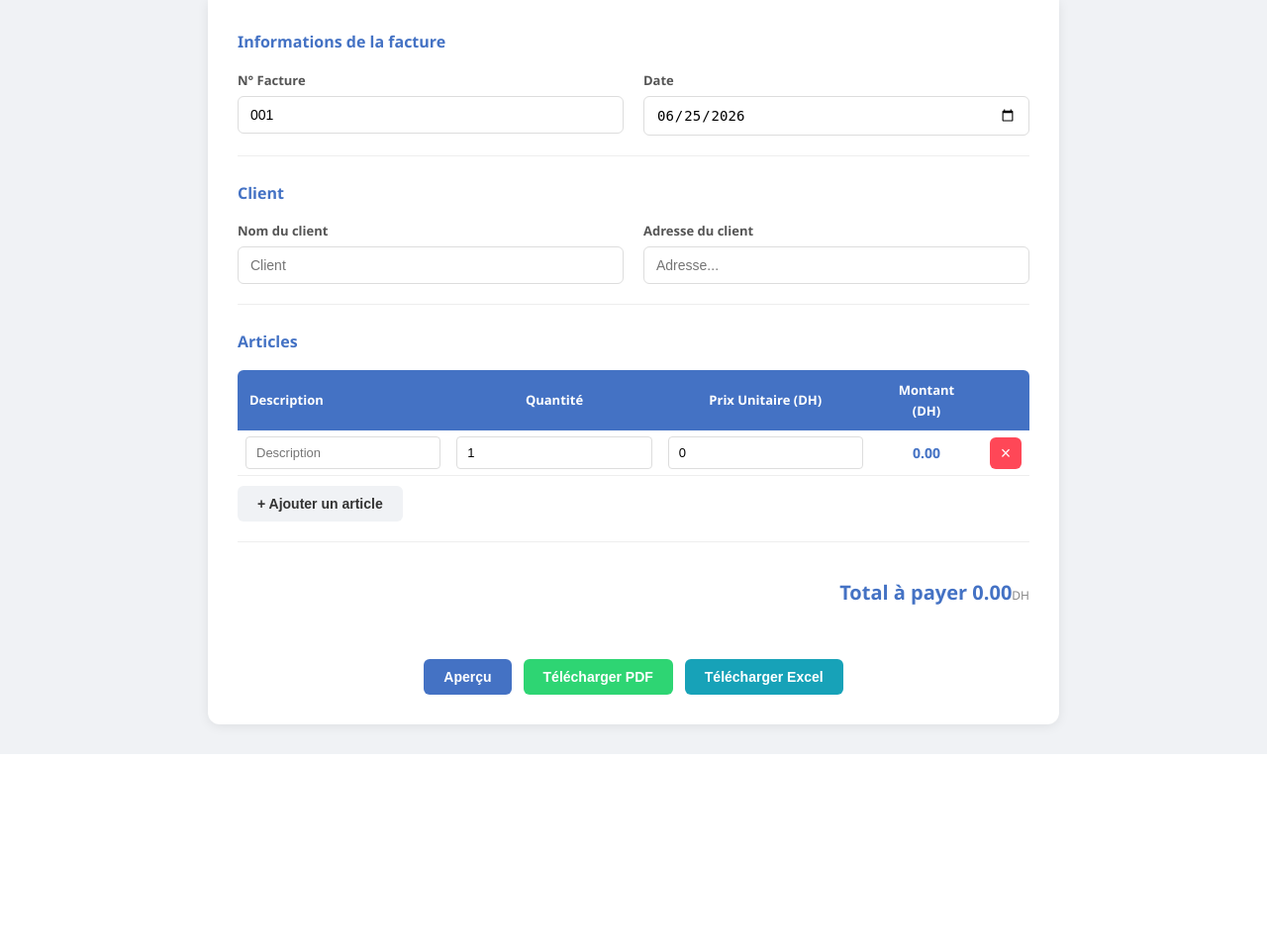
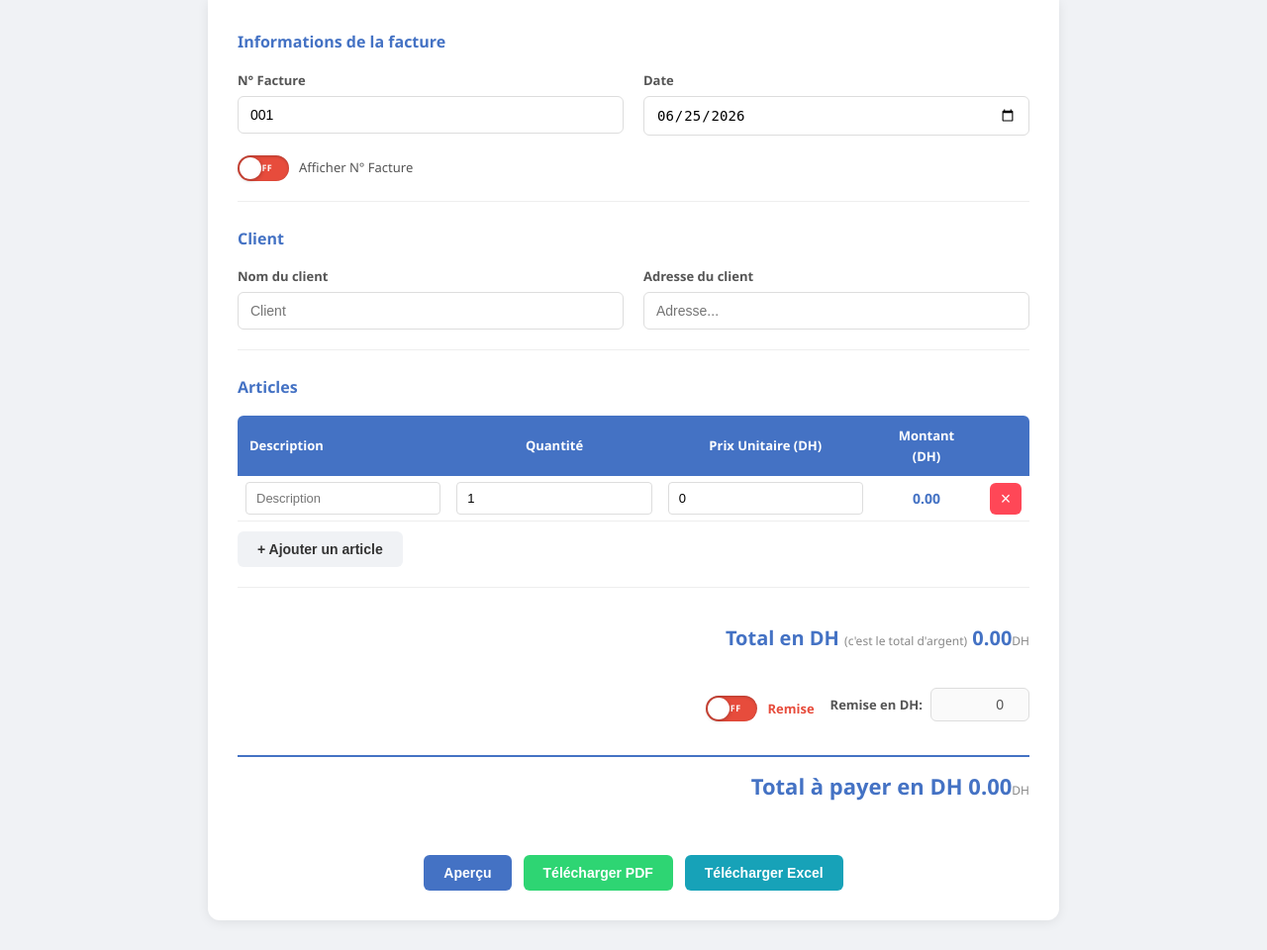
Before and after one commit to benlkadihamza/invoiceapp, a Flask app: page / in a window 1280 px wide. Shown: the part 118-1078 px from the top of the page at 99% size. Before the commit the page ends 880 px from the top, so only its background shows below. Run offline with Flask 3, Linux system fonts and the light colour scheme.

Commit message:
Update index.html

```diff
--- a/templates/index.html
+++ b/templates/index.html
@@ -24,6 +24,13 @@
                         <label for="date">Date</label>
                         <input type="date" id="date" name="date" required>
                     </div>
+                </div>
+                <div class="form-row" style="margin-top:12px;">
+                    <label class="switch-label">
+                        <input type="checkbox" id="show-facture-num">
+                        <span class="switch-slider"></span>
+                        <span class="switch-text">Afficher N° Facture</span>
+                    </label>
                 </div>
             </section>
 
@@ -70,8 +77,23 @@
 
             <section class="form-section totals">
                 <div class="total-line">
-                    <span>Total à payer</span>
+                    <span>Total en DH <small>(c'est le total d'argent)</small></span>
                     <span id="grand-total">0.00 <small>DH</small></span>
+                </div>
+                <div class="remise-section">
+                    <label class="switch-label">
+                        <input type="checkbox" id="remise-toggle">
+                        <span class="switch-slider"></span>
+                        <span class="switch-text">Remise</span>
+                    </label>
+                    <div id="remise-input-wrap">
+                        <label for="remise-amount">Remise en DH:</label>
+                        <input type="number" id="remise-amount" value="0" min="0" step="any" disabled>
+                    </div>
+                </div>
+                <div class="total-line final">
+                    <span>Total à payer en DH</span>
+                    <span id="net-total">0.00 <small>DH</small></span>
                 </div>
             </section>
 
```
